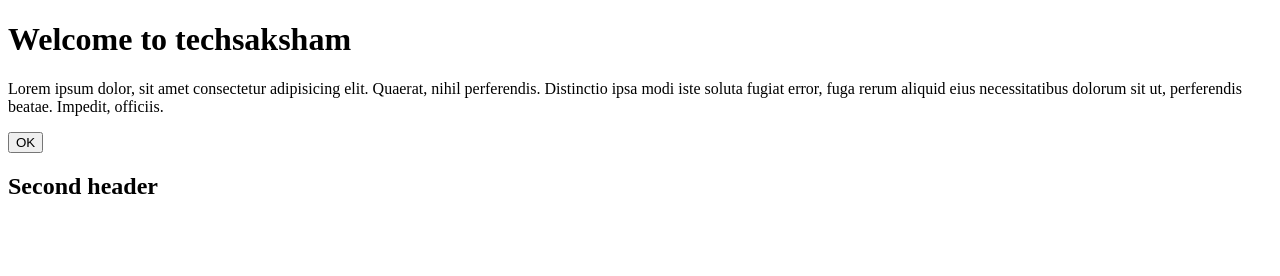
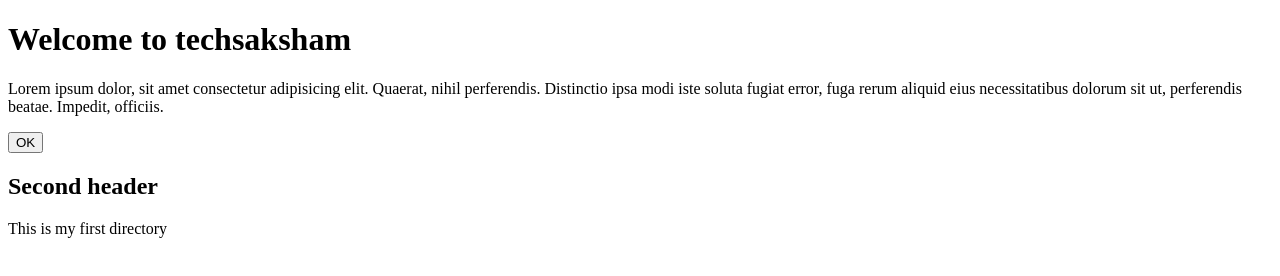
Before and after one commit to SarithaMaddala/index.html, a plain HTML site: page index.html in a window 1280 px wide. Drawn offline with Linux system fonts and the light colour scheme.

Commit message:
added p:v4

```diff
--- a/index.html
+++ b/index.html
@@ -14,6 +14,7 @@
 		officiis.</p>
 	<button>OK</button>
 	<h2>Second header</h2>
+	<p>This is my first directory</p>
 </body>
 
 </html>
```
